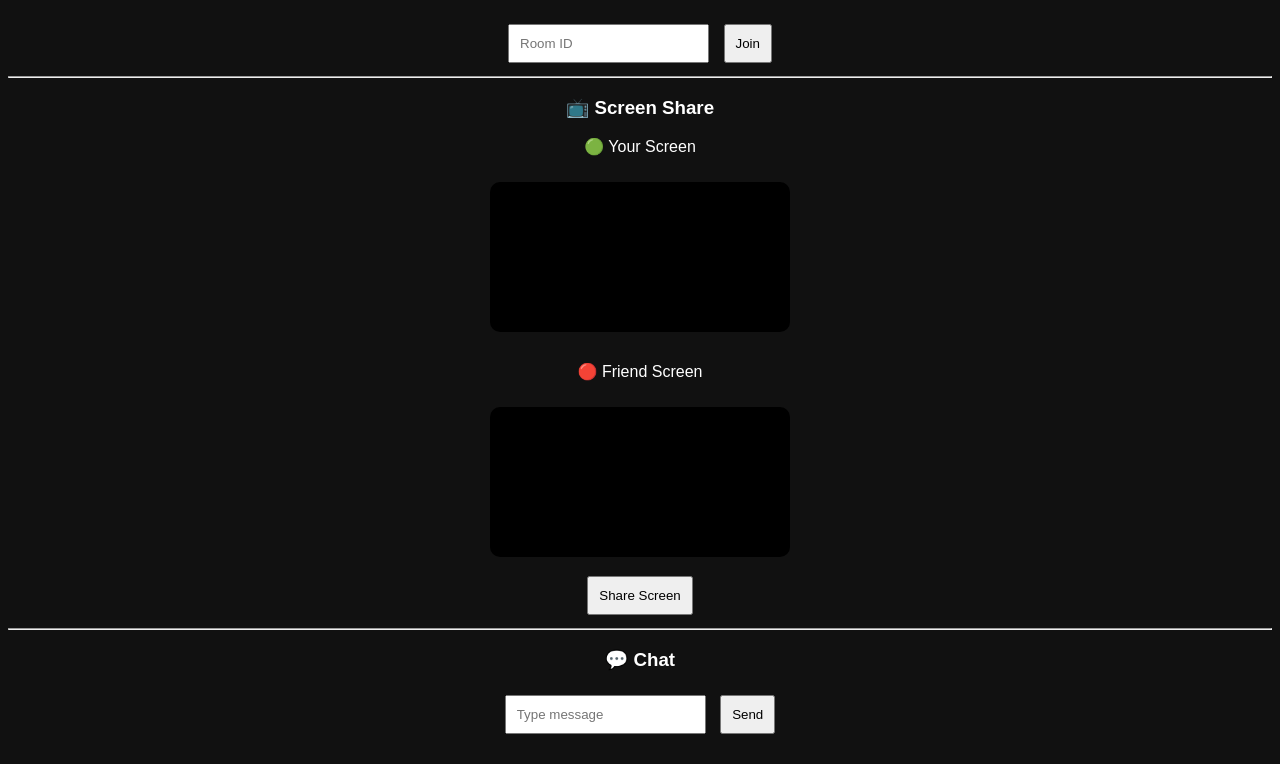
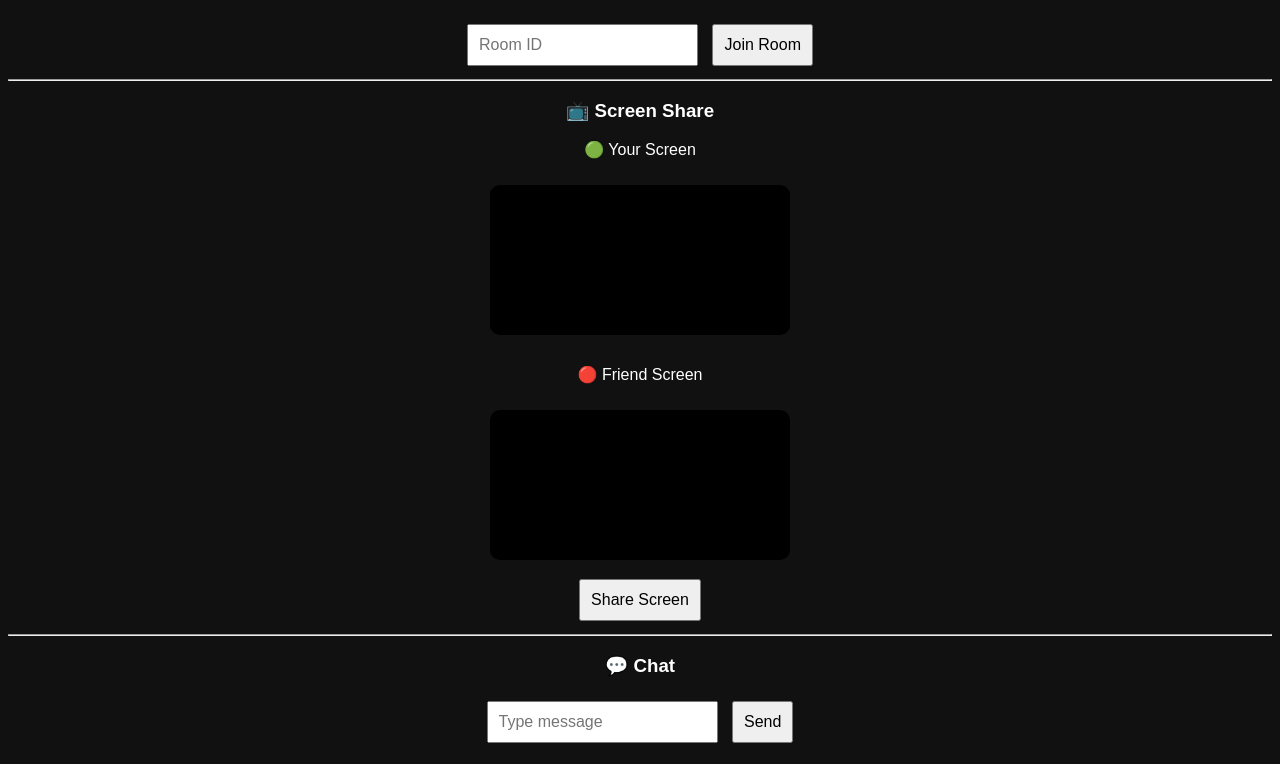
Before and after one commit to ynchelonori-ui/ghassanparty, a website: page public/index.html in a window 1280 px wide. Shown: the part 62-826 px from the top of the page. Drawn offline with nearby package versions, Linux system fonts and the light colour scheme.

Commit message:
Update index.html

```diff
--- a/public/index.html
+++ b/public/index.html
@@ -1,7 +1,9 @@
 <!DOCTYPE html>
 <html>
 <head>
+  <meta charset="UTF-8">
   <title>Watch Party</title>
+
   <style>
     body {
       background: #111;
@@ -9,15 +11,22 @@
       text-align: center;
       font-family: Arial;
     }
+
     input, button {
       padding: 10px;
       margin: 5px;
+      font-size: 16px;
     }
+
     video {
       width: 300px;
       margin: 10px;
       border-radius: 10px;
       background: black;
+    }
+
+    button {
+      cursor: pointer;
     }
   </style>
 </head>
@@ -25,11 +34,13 @@
 
 <h1>🎬 Watch Party</h1>
 
+<!-- دخول الغرفة -->
 <input id="roomInput" placeholder="Room ID">
-<button id="joinBtn">Join</button>
+<button onclick="joinRoom()">Join Room</button>
 
 <hr>
 
+<!-- مشاركة الشاشة -->
 <h3>📺 Screen Share</h3>
 
 <p>🟢 Your Screen</p>
@@ -43,6 +54,7 @@
 
 <hr>
 
+<!-- الشات -->
 <h3>💬 Chat</h3>
 
 <input id="msgInput" placeholder="Type message">
@@ -50,6 +62,7 @@
 
 <ul id="chatBox"></ul>
 
+<!-- مهم جدًا -->
 <script src="/socket.io/socket.io.js"></script>
 <script src="script.js"></script>
 
```
